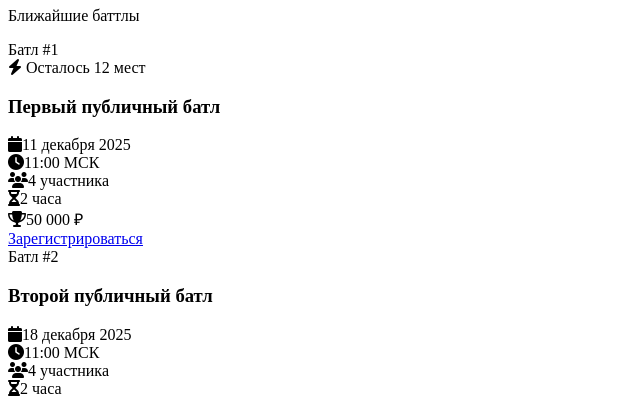
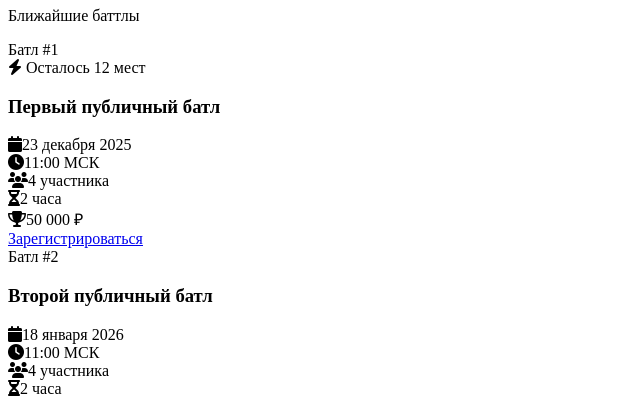
Before and after one commit to juliana-makarova/aibattle-preview, a website built with Vite: page index.html in a window 1280 px wide. Shown: the part 4120-4518 px from the top of the page, 0-640 px from the left. Built offline with nearby package versions, Linux system fonts and the light colour scheme.

Commit message:
Update index.html

```diff
--- a/index.html
+++ b/index.html
@@ -287,7 +287,7 @@
             <h3 class="battle-title">Первый публичный батл</h3>
 
             <div class="battle-info">
-              <div class="info-row"><i class="fas fa-calendar"></i><span>11 декабря 2025</span></div>
+              <div class="info-row"><i class="fas fa-calendar"></i><span>23 декабря 2025</span></div>
               <div class="info-row"><i class="fas fa-clock"></i><span>11:00 МСК</span></div>
               <div class="info-row"><i class="fas fa-users"></i><span>4 участника</span></div>
               <div class="info-row"><i class="fas fa-hourglass-half"></i><span>2 часа</span></div>
@@ -307,7 +307,7 @@
             <h3 class="battle-title">Второй публичный батл</h3>
 
             <div class="battle-info">
-              <div class="info-row"><i class="fas fa-calendar"></i><span>18 декабря 2025</span></div>
+              <div class="info-row"><i class="fas fa-calendar"></i><span>18 января 2026</span></div>
               <div class="info-row"><i class="fas fa-clock"></i><span>11:00 МСК</span></div>
               <div class="info-row"><i class="fas fa-users"></i><span>4 участника</span></div>
               <div class="info-row"><i class="fas fa-hourglass-half"></i><span>2 часа</span></div>
```
